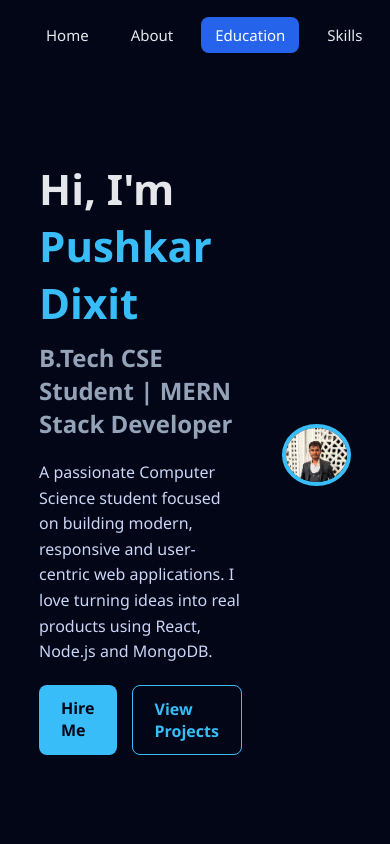
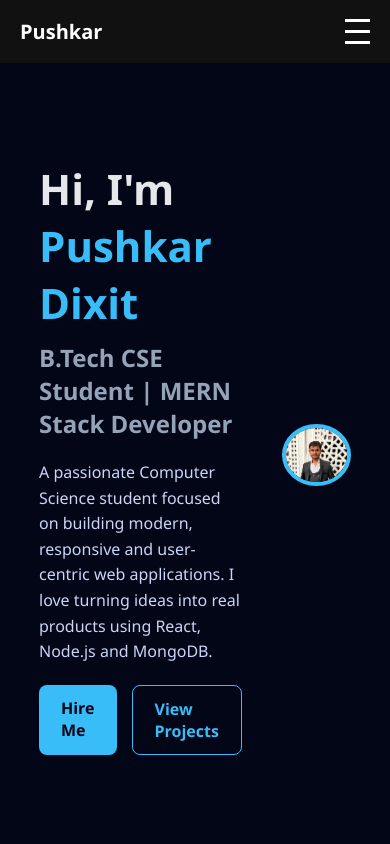
Before and after one commit to PUSHKAR-DIXIT/mern-portfolio, a React (Create React App) app: page / in a window 390 px wide. Shown: the top 844 px of the page. Built offline with nearby package versions, Linux system fonts and the light colour scheme; no server answers.

Commit message:
responsive navbar with hamburger

```diff
--- a/src/components/Navbar.css
+++ b/src/components/Navbar.css
@@ -2,47 +2,72 @@
   position: fixed;
   top: 0;
   width: 100%;
-  height: 70px;
-  background: #020617;
-  display: flex;
-  align-items: center;
-  justify-content: space-between;
-  padding: 0 32px;
+  background: #111;
   z-index: 1000;
 }
 
-/* LEFT LINKS */
-.nav-left {
+.nav-container {
   display: flex;
+  justify-content: space-between;
   align-items: center;
-  gap: 14px;
-  flex-wrap: nowrap;
+  padding: 15px 20px;
 }
 
-.nav-item {
-  padding: 8px 14px;
-  border-radius: 8px;
-  color: #e5e7eb;
-  text-decoration: none;
-  font-size: 15px;
-  white-space: nowrap;
-  transition: 0.3s;
+.nav-logo {
+  color: #fff;
+  font-size: 20px;
+  font-weight: bold;
 }
 
-.nav-item:hover,
-.nav-item.active {
-  background: #2563eb;
-  color: white;
+/* Desktop links */
+.nav-links {
+  list-style: none;
+  display: flex;
+  gap: 25px;
 }
 
-/* CV BUTTON */
-.resume-btn {
-  padding: 8px 16px;
-  background: #38bdf8;
-  color: #020617;
-  border-radius: 8px;
-  font-size: 14px;
-  font-weight: 600;
+.nav-links li a {
+  color: #fff;
   text-decoration: none;
-  white-space: nowrap;
+  font-size: 16px;
 }
+
+/* Hamburger */
+.hamburger {
+  display: none;
+  flex-direction: column;
+  cursor: pointer;
+}
+
+.hamburger span {
+  height: 3px;
+  width: 25px;
+  background: #fff;
+  margin: 4px 0;
+}
+
+/* 🔥 MOBILE VIEW */
+@media (max-width: 768px) {
+  .hamburger {
+    display: flex;
+  }
+
+  .nav-links {
+    position: absolute;
+    top: 60px;
+    left: 0;
+    width: 100%;
+    background: #111;
+    flex-direction: column;
+    align-items: center;
+    display: none;
+  }
+
+  .nav-links.open {
+    display: flex;
+  }
+
+  .nav-links li {
+    padding: 15px 0;
+  }
+}
--- a/src/components/Navbar.jsx
+++ b/src/components/Navbar.jsx
@@ -1,50 +1,36 @@
-import { useEffect, useState } from "react";
+import { useState } from "react";
 import "./Navbar.css";
 
 function Navbar() {
-  const [active, setActive] = useState("home");
-
-useEffect(() => {
-  const handleScroll = () => {
-    const sections = document.querySelectorAll("section[id]");
-    const scrollPos = window.scrollY + window.innerHeight / 3;
-
-    let current = "home";
-
-    sections.forEach((section) => {
-      if (
-        scrollPos >= section.offsetTop &&
-        scrollPos < section.offsetTop + section.offsetHeight
-      ) {
-        current = section.id;
-      }
-    });
-
-    setActive(current);
-  };
-
-  window.addEventListener("scroll", handleScroll);
-  handleScroll();
-
-  return () => window.removeEventListener("scroll", handleScroll);
-}, []);
-
+  const [open, setOpen] = useState(false);
 
   return (
     <nav className="navbar">
-      <div className="nav-left">
-           <a href="#home" className={`nav-item ${active === "home" ? "active" : ""}`}>Home</a>
-        <a href="#about" className={`nav-item ${active === "about" ? "active" : ""}`}>About</a>
-      <a href="#Education" className={`nav-item ${active === "Education" ? "active" : ""}`}>Education</a>
-        <a href="#skills" className={`nav-item ${active === "skills" ? "active" : ""}`}>Skills</a>
-        <a href="#projects" className={`nav-item ${active === "projects" ? "active" : ""}`}>Projects</a>
-        <a href="#certificates" className={`nav-item ${active === "certificates" ? "active" : ""}`}>Certificates</a>
-        <a href="#contact" className={`nav-item ${active === "contact" ? "active" : ""}`}>Contact</a>
+      <div className="nav-container">
+        {/* Left: Name */}
+        <div className="nav-logo">Pushkar</div>
+
+        {/* Hamburger */}
+        <div
+          className={`hamburger ${open ? "active" : ""}`}
+          onClick={() => setOpen(!open)}
+        >
+          <span></span>
+          <span></span>
+          <span></span>
+        </div>
+
+        {/* Links */}
+        <ul className={`nav-links ${open ? "open" : ""}`}>
+          <li><a href="#home" onClick={() => setOpen(false)}>Home</a></li>
+          <li><a href="#about" onClick={() => setOpen(false)}>About</a></li>
+          <li><a href="#education" onClick={() => setOpen(false)}>Education</a></li>
+          <li><a href="#skills" onClick={() => setOpen(false)}>Skills</a></li>
+          <li><a href="#projects" onClick={() => setOpen(false)}>Projects</a></li>
+          <li><a href="#certificates" onClick={() => setOpen(false)}>Certificates</a></li>
+          <li><a href="#contact" onClick={() => setOpen(false)}>Contact</a></li>
+        </ul>
       </div>
-
-      <a href="/resume.pdf" download className="resume-btn">
-        Download CV
-      </a>
     </nav>
   );
 }
```
